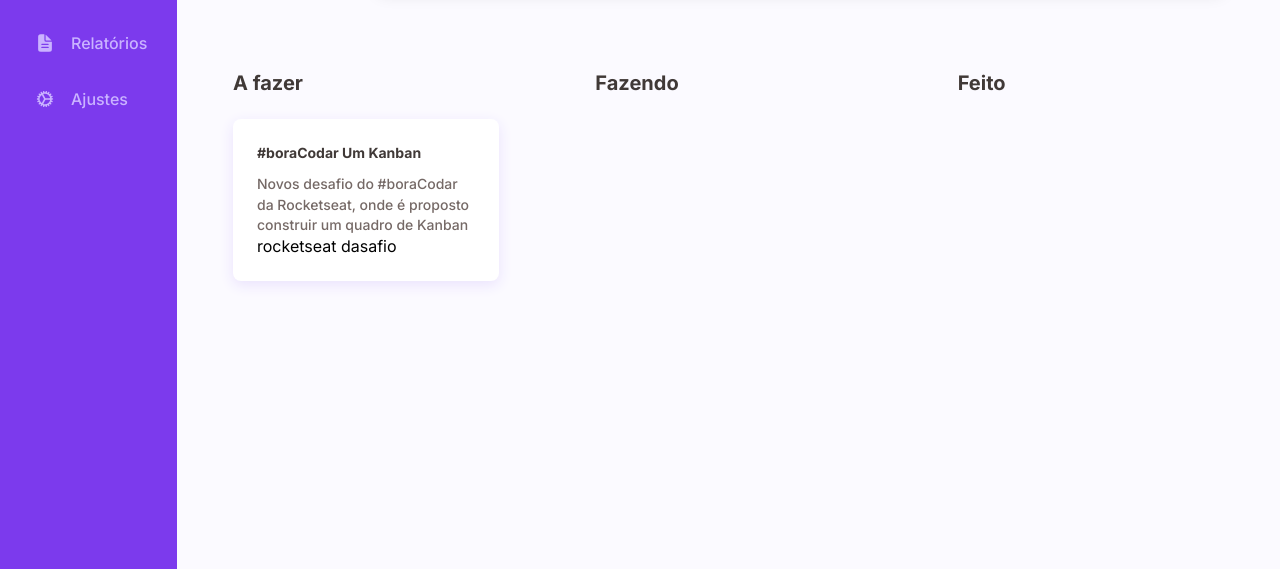
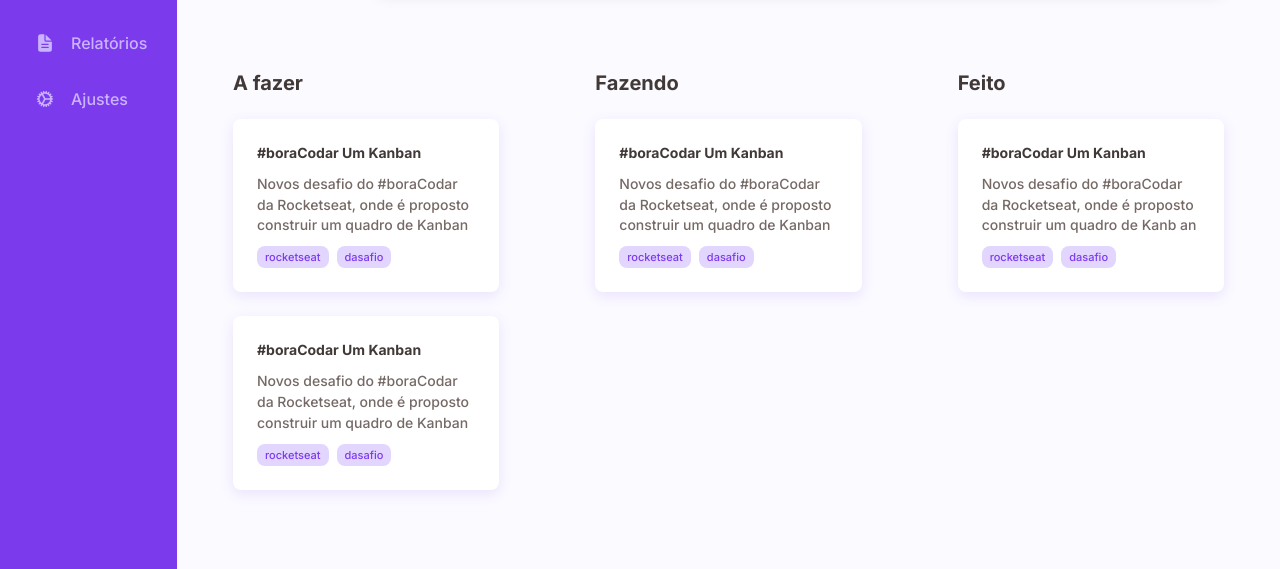
Before and after one commit to diegodiaaz/interface-kanban, a plain HTML site: page index.html in a window 1280 px wide. Shown: the part 231-800 px from the top of the page. Drawn offline with nearby package versions, Linux system fonts and the light colour scheme.

Commit message:
html e css prontos

```diff
--- a/index.html
+++ b/index.html
@@ -10,6 +10,7 @@
   <meta http-equiv="X-UA-Compatible" content="IE=edge" />
   <meta name="viewport" content="width=device-width, initial-scale=1.0" />
   <link rel="stylesheet" href="./style.css" />
+  <script src="script.js" defer></script>
   <title>Interface Kanban</title>
 </head>
 
@@ -76,14 +77,40 @@
                   <span>dasafio</span>
                 </div>
               </div>
+              <div class="card">
+                <h3>#boraCodar Um Kanban</h3>
+                <p> Novos desafio do #boraCodar da Rocketseat, onde é proposto construir um quadro de Kanban</p>
+                <div class="tags">
+                  <span>rocketseat</span>
+                  <span>dasafio</span>
+                </div>
+              </div>
             </div>
           </div>
           <div class="doing">
             <h2>Fazendo</h2>
+            <div class="cards">
+              <div class="card">
+                <h3>#boraCodar Um Kanban</h3>
+                <p> Novos desafio do #boraCodar da Rocketseat, onde é proposto construir um quadro de Kanban</p>
+                <div class="tags">
+                  <span>rocketseat</span>
+                  <span>dasafio</span>
+                </div>
+              </div>
+            </div>
           </div>
           <div class="done">
             <h2>Feito</h2>
-          </div>
+            <div class="cards">
+              <div class="card">
+                <h3>#boraCodar Um Kanban</h3>
+                <p> Novos desafio do #boraCodar da Rocketseat, onde é proposto construir um quadro de Kanb an</p>
+                <div class="tags">
+                  <span>rocketseat</span>
+                  <span>dasafio</span>
+                </div>
+              </div>
         </section>
       </div>
     </main>
--- a/style.css
+++ b/style.css
@@ -209,4 +209,27 @@ section.kanban h2 {
   margin-top: 1rem;
 }
 
-.card .tags {}
+.card .tags {
+  margin-top: 1rem;
+
+  display: flex;
+  align-items: center;
+  gap: .8rem;
+
+  color: #7C3AED;
+  font-weight: 500;
+}
+
+.card .tags span {
+  font-size: 1.1rem;
+  line-height: 130%;
+  background: #E2D6FF;
+  border-radius: .8rem;
+  padding: .4rem .8rem;
+}
+
+.cards {
+  display: flex;
+  flex-direction: column;
+  gap: 2.4rem;
+}
```
Also changed, not shown: script.js (deleted, +0 -8 lines).
